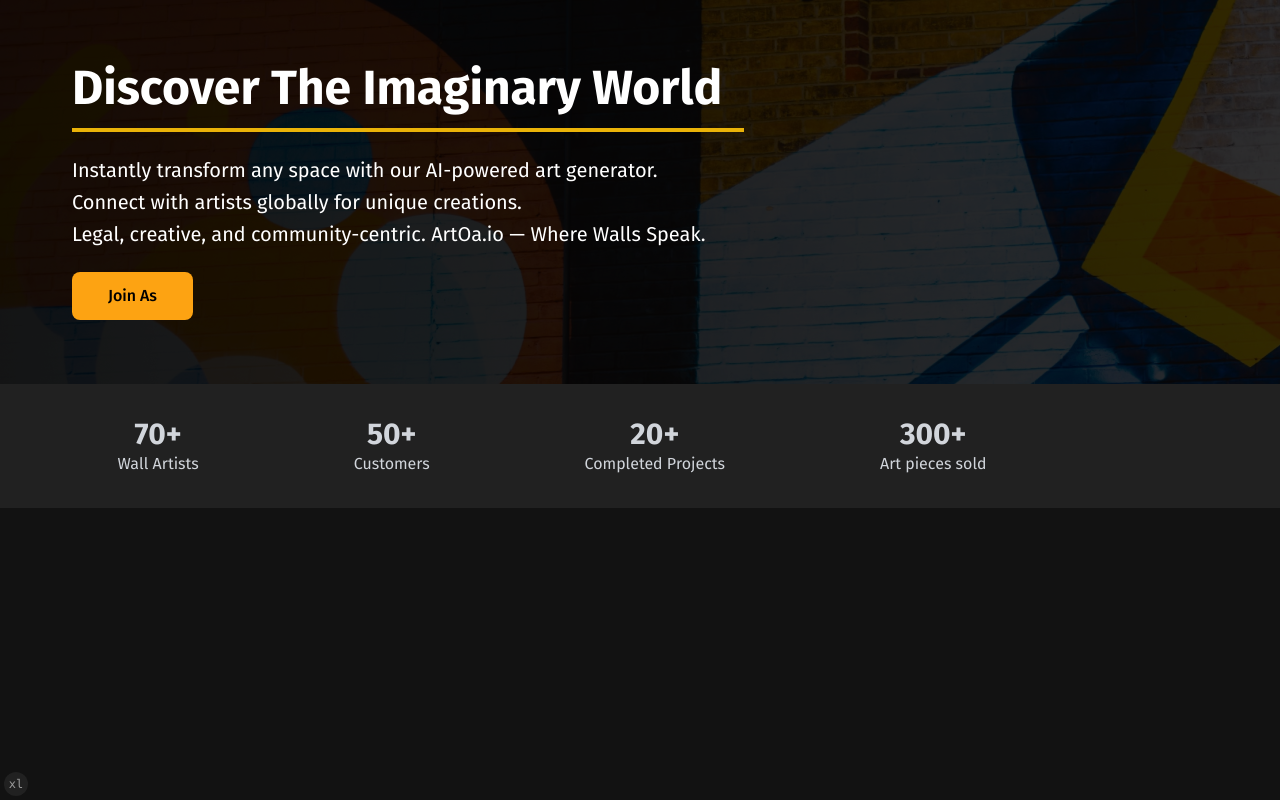
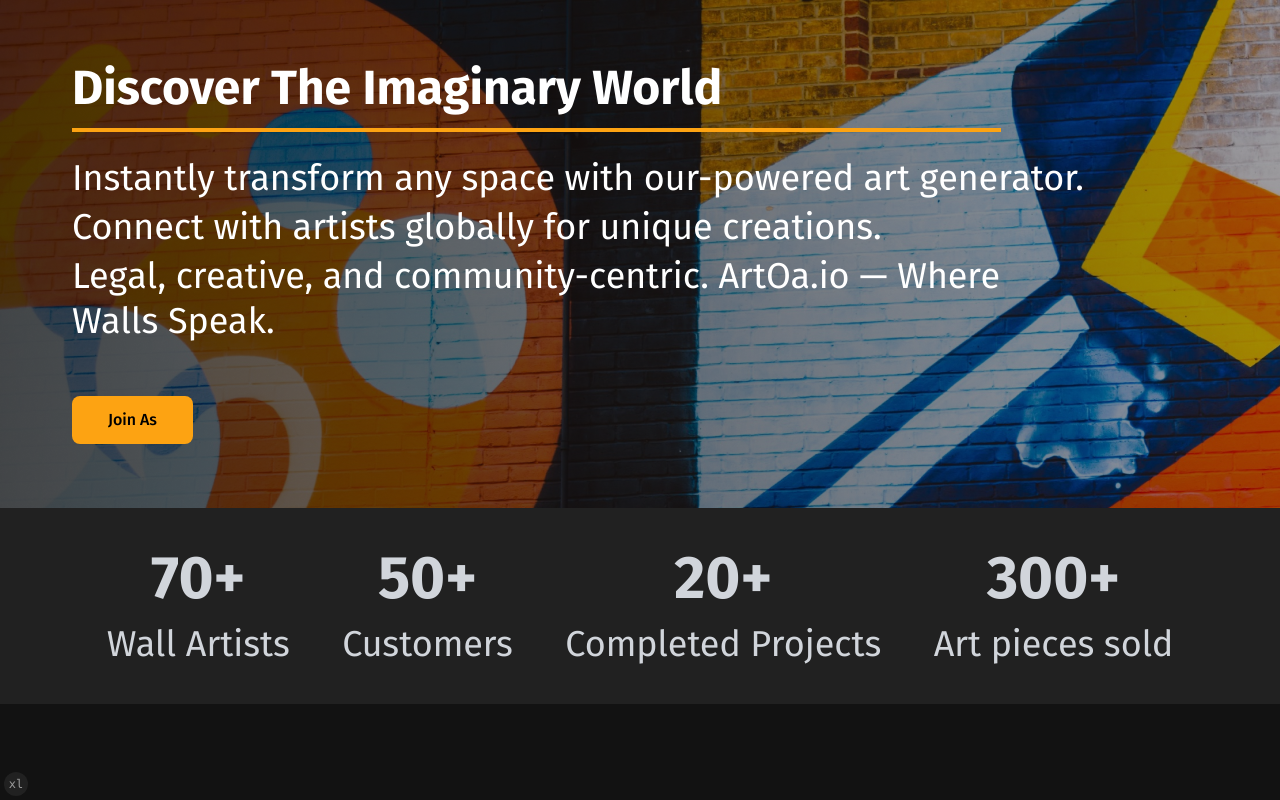
Before and after one commit to chubinaaa/artoa-FE, a Next.js app: page /banner in a window 1280 px wide. Built offline with nearby package versions, Linux system fonts and the light colour scheme.

Commit message:
update Banner section UI

```diff
--- a/src/app/banner/page.tsx
+++ b/src/app/banner/page.tsx
@@ -2,50 +2,47 @@
 
 export default function Banner() {
   return (
-    <section className="relative bg-cover bg-center text-white">
-      <div
-        className="w-full"
-        style={{ backgroundImage: "url('/banner/image/Mask.png')" }}
-      >
-        <div className="bg-black/70 px-8 py-16">
-          <div className="mx-10 flex max-w-2xl flex-col">
+    <section className="relative bg-cover bg-center">
+      <div className="w-full bg-[url('/banner/image/Mask.png')]">
+        <div className="px-8 py-16">
+          <div className="ml-10 flex w-5/6 flex-col">
             <h1 className="text-4xl font-bold md:text-5xl">
               Discover The Imaginary World
             </h1>
-            <div className="mx-auto mt-4 h-1 w-full bg-yellow-500"></div>
-            <div className="my-6 flex flex-col items-start gap-y-1 text-lg leading-relaxed md:text-xl">
-              <span>
-                Instantly transform any space with our AI-powered art generator.
+            <div className="mt-4 h-1 w-11/12 bg-primary"></div>
+            <div className="my-6 flex flex-col items-start gap-y-1 text-4xl leading-tight">
+              <span className="">
+                Instantly transform any space with our-powered art generator.
               </span>
-              <span> Connect with artists globally for unique creations. </span>
+              <span> Connect with artists globally for unique creations.</span>
               <span>
                 Legal, creative, and community-centric. ArtOa.io — Where Walls
                 Speak.
               </span>
             </div>
-            <div>
+            <div className="mt-7">
               <Button> Join As </Button>
             </div>
           </div>
         </div>
       </div>
-      <div className="bg-secondary py-8 text-gray-300">
-        <div className="mx-10 flex max-w-5xl justify-around">
+      <div className="bg-secondary py-10 text-gray-300">
+        <div className="m-auto flex w-5/6 justify-between">
           <div className="text-center">
-            <p className="text-2xl font-bold md:text-3xl">70+</p>
-            <p className="text-sm md:text-base">Wall Artists</p>
+            <p className="mb-4 text-6xl font-bold">70+</p>
+            <p className="text-4xl">Wall Artists</p>
           </div>
           <div className="text-center">
-            <p className="text-2xl font-bold md:text-3xl">50+</p>
-            <p className="text-sm md:text-base">Customers</p>
+            <p className="mb-4 text-6xl font-bold">50+</p>
+            <p className="text-4xl">Customers</p>
           </div>
           <div className="text-center">
-            <p className="text-2xl font-bold md:text-3xl">20+</p>
-            <p className="text-sm md:text-base">Completed Projects</p>
+            <p className="mb-4 text-6xl font-bold">20+</p>
+            <p className="text-4xl">Completed Projects</p>
           </div>
           <div className="text-center">
-            <p className="text-2xl font-bold md:text-3xl">300+</p>
-            <p className="text-sm md:text-base">Art pieces sold</p>
+            <p className="mb-4 text-6xl font-bold">300+</p>
+            <p className="text-4xl">Art pieces sold</p>
           </div>
         </div>
       </div>
```
